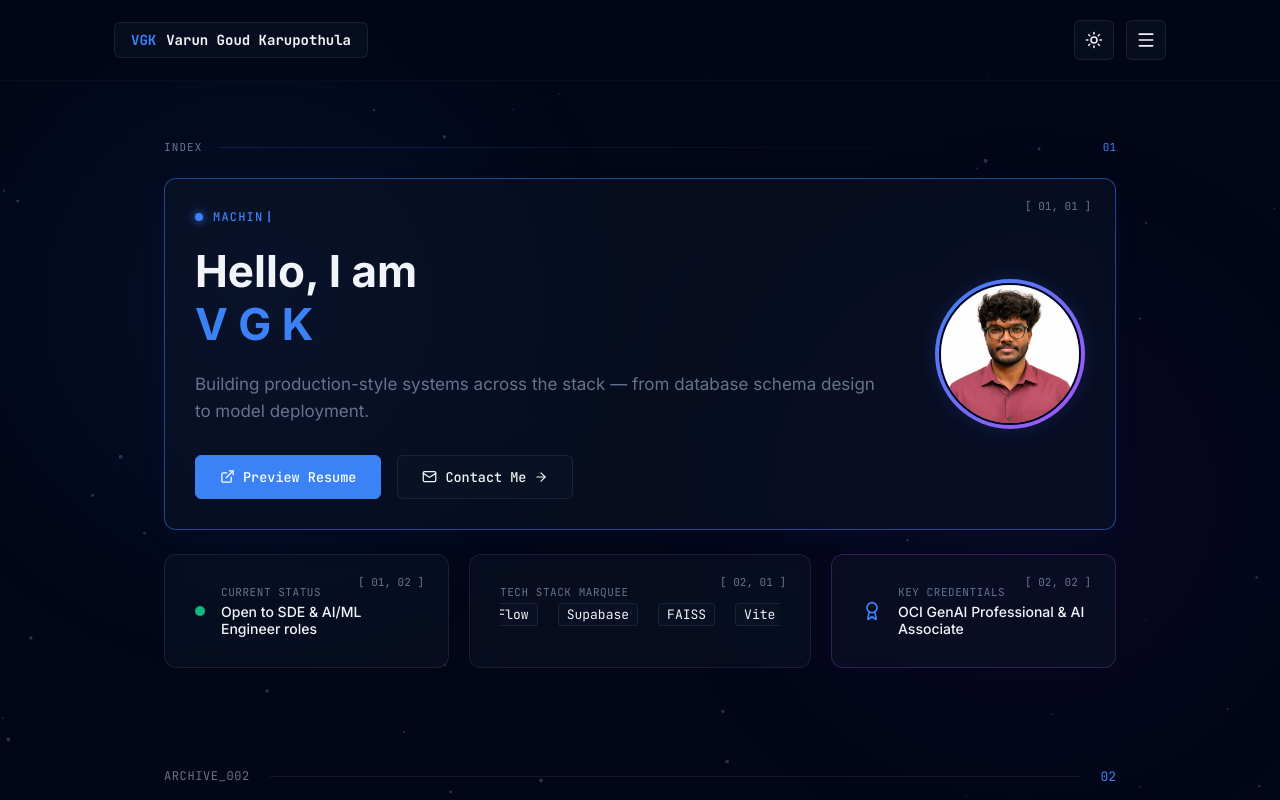
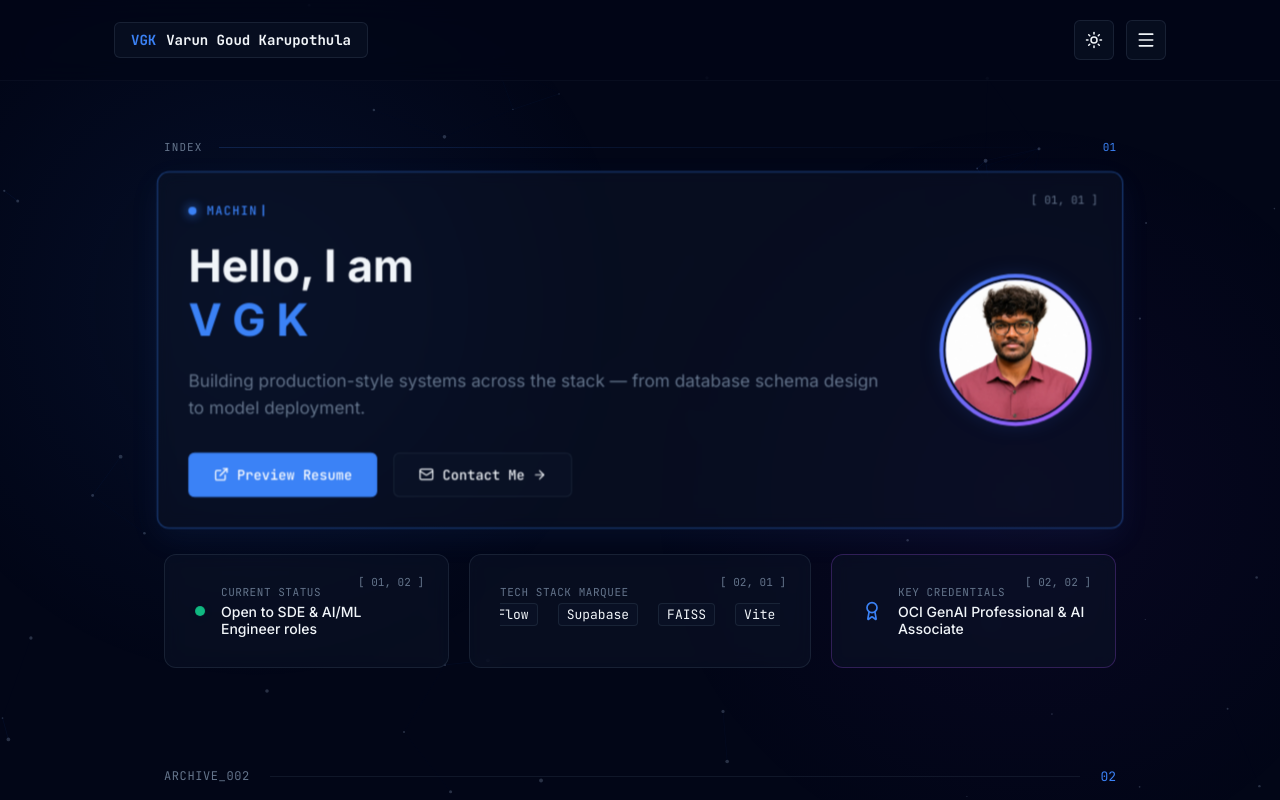
Before and after one commit to varungoud18/varun-portfolio, a React (Vite) app: page / in a window 1280 px wide. In both pictures the pointer is over the element 640 px from the left and 353 px from the top of the page. Shown: the top 800 px of the page. Built offline with nearby package versions, Linux system fonts and the light colour scheme.

Commit message:
style: add premium hover zoom and slide animations for skills and cards

```diff
--- a/src/index.css
+++ b/src/index.css
@@ -306,12 +306,13 @@ body {
   border: 1px solid var(--surface-border);
   border-radius: 12px;
   padding: 30px;
-  transition: border-color 0.3s ease, box-shadow 0.3s ease;
+  transition: border-color 0.3s cubic-bezier(0.4, 0, 0.2, 1), box-shadow 0.3s cubic-bezier(0.4, 0, 0.2, 1), transform 0.3s cubic-bezier(0.4, 0, 0.2, 1);
 }
 
 .glass-card:hover {
   border-color: var(--surface-border-hover);
-  box-shadow: 0 10px 30px rgba(59, 130, 246, 0.04);
+  box-shadow: 0 10px 30px rgba(59, 130, 246, 0.08);
+  transform: translateY(-4px) scale(1.015);
 }
 
 /* Hero Section Grid */
@@ -697,11 +698,12 @@ body {
   position: relative;
   padding-left: 20px;
   border-left: 2px solid var(--surface-border);
-  transition: border-color 0.2s ease;
+  transition: border-color 0.2s ease, transform 0.2s ease;
 }
 
 .edu-card:hover {
   border-left-color: var(--accent);
+  transform: translateX(4px);
 }
 
 .edu-time {
@@ -825,6 +827,7 @@ body {
   background: rgba(59, 130, 246, 0.08);
   box-shadow: 0 4px 12px rgba(59, 130, 246, 0.15);
   gap: 8px;
+  transform: translateY(-2px) scale(1.05);
 }
 
 .skill-pill:hover .skill-icon-wrap {
@@ -843,6 +846,11 @@ body {
 .achieve-card {
   display: flex;
   gap: 20px;
+  transition: transform 0.3s cubic-bezier(0.4, 0, 0.2, 1);
+}
+
+.achieve-card:hover {
+  transform: translateX(4px);
 }
 
 .achieve-num-col {
```
